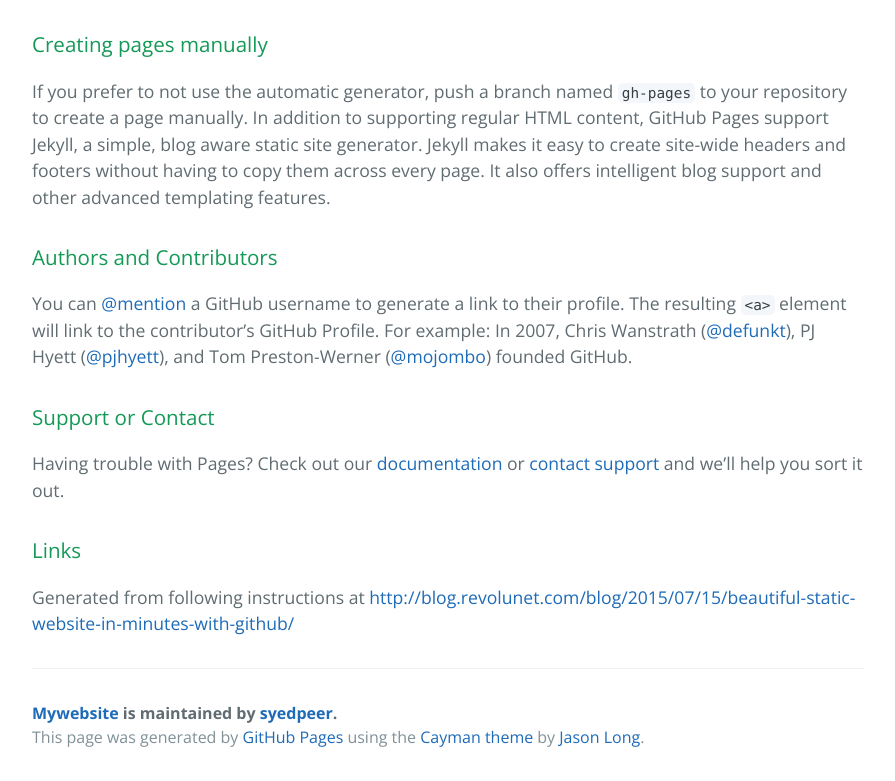
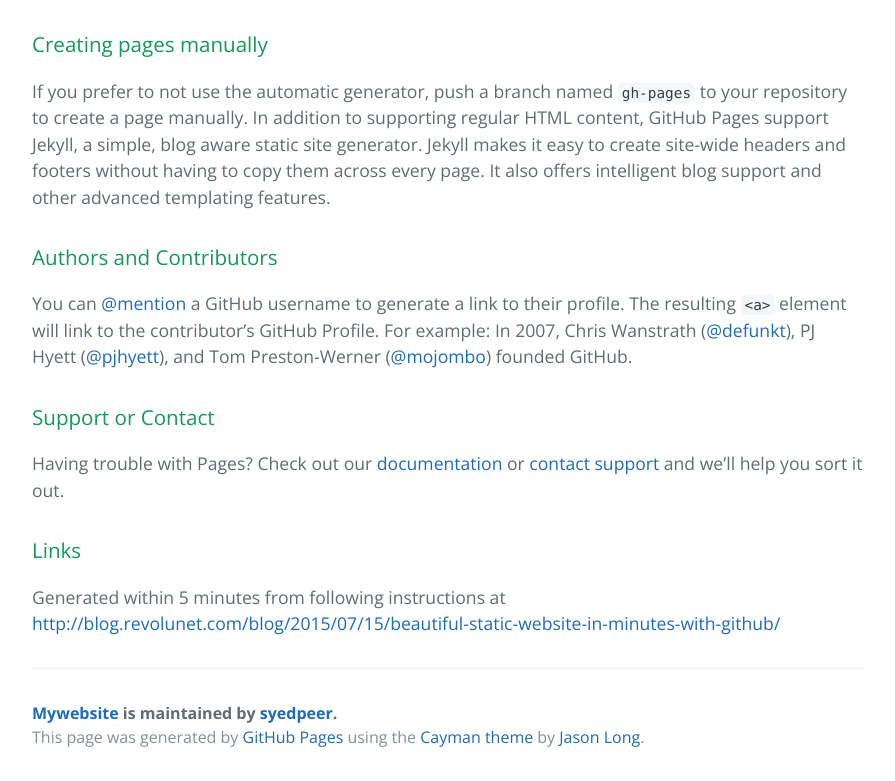
Before and after one commit to syedpeer/mywebsite, a plain HTML site: page index.html in a window 1280 px wide. Shown: the part 711-1492 px from the top of the page, without its empty margins (192-1087 px from the left). Drawn offline with nearby package versions, Linux system fonts and the light colour scheme.

Commit message:
Update index.html

```diff
--- a/index.html
+++ b/index.html
@@ -47,7 +47,7 @@
 <h3>
 <a id="links" class="anchor" href="#links" aria-hidden="true"><span aria-hidden="true" class="octicon octicon-link"></span></a>Links</h3>
 
-<p>Generated from following instructions at <a href="http://blog.revolunet.com/blog/2015/07/15/beautiful-static-website-in-minutes-with-github/">http://blog.revolunet.com/blog/2015/07/15/beautiful-static-website-in-minutes-with-github/</a></p>
+<p>Generated within 5 minutes from following instructions at <a href="http://blog.revolunet.com/blog/2015/07/15/beautiful-static-website-in-minutes-with-github/">http://blog.revolunet.com/blog/2015/07/15/beautiful-static-website-in-minutes-with-github/</a></p>
 
       <footer class="site-footer">
         <span class="site-footer-owner"><a href="https://github.com/syedpeer/mywebsite">Mywebsite</a> is maintained by <a href="https://github.com/syedpeer">syedpeer</a>.</span>
```
